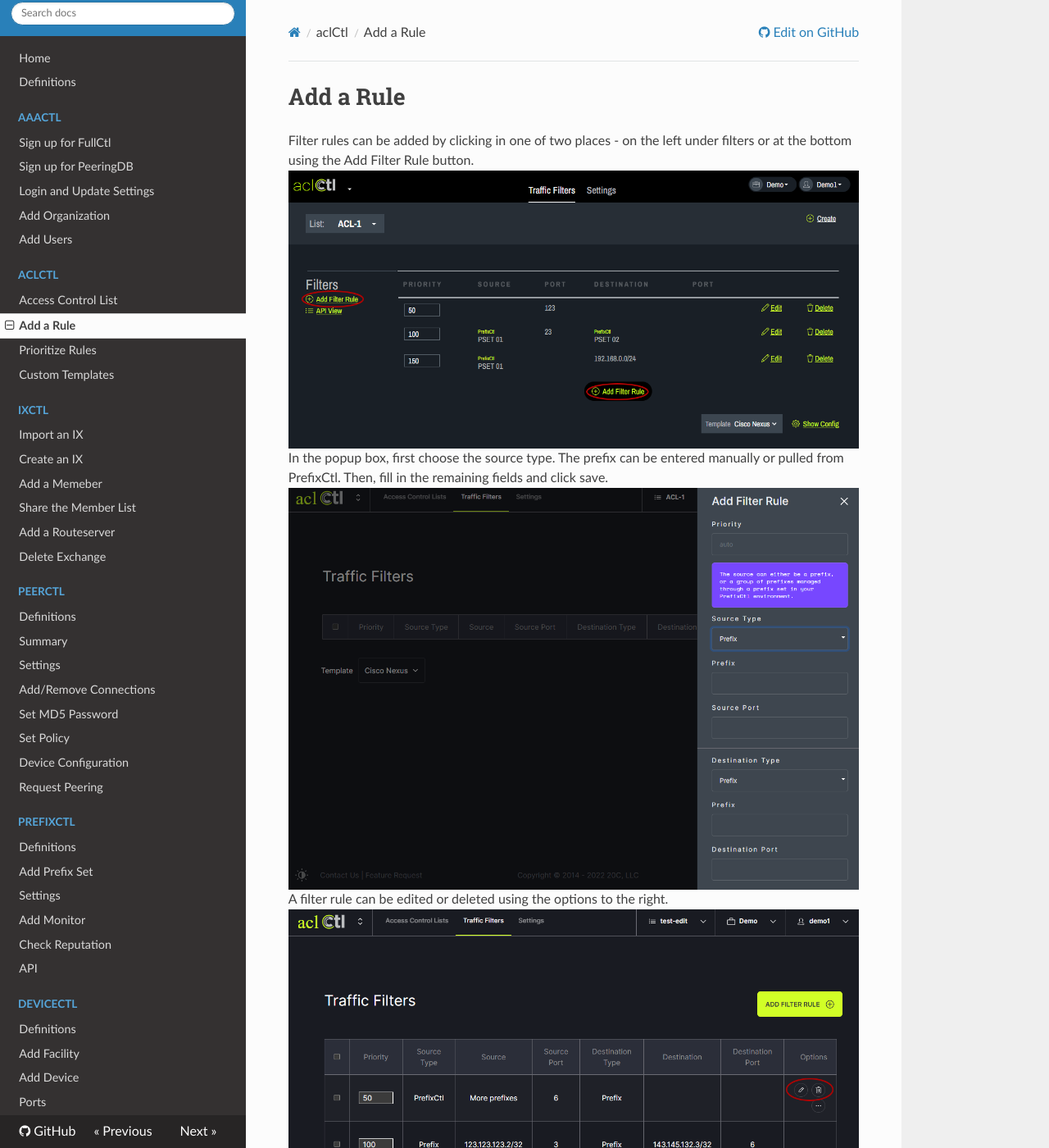
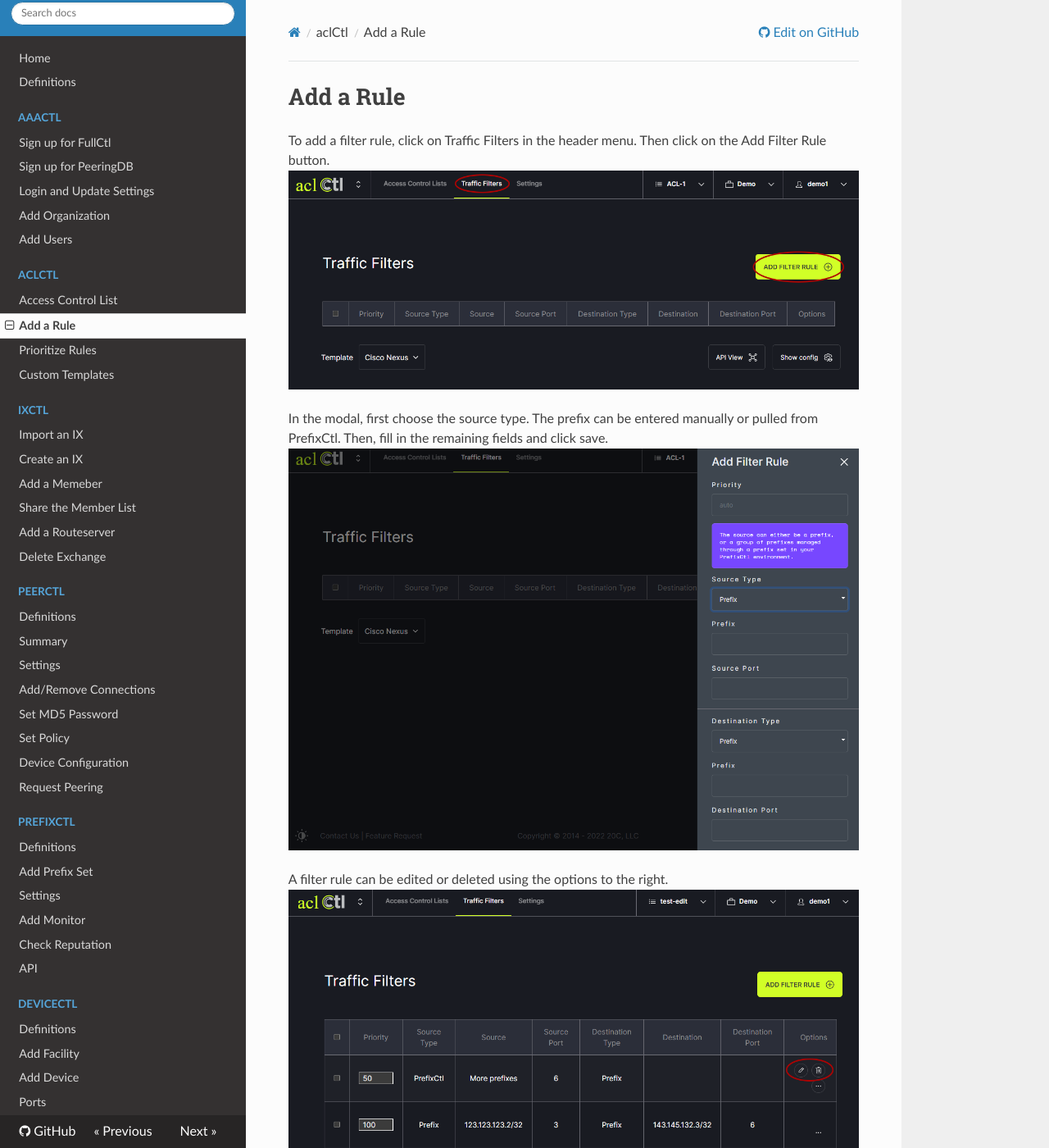
Before and after one commit to fullctl/docs.fullctl.com, an MkDocs documentation site: the page built from docs/aclCtl/Add-a-Rule.md, in a window 1280 px wide and 1400 px high. Shown: the whole window at 82% size. Built offline with MkDocs 1.6.1, drawn with Linux system fonts in a browser that asks for light colours; nearby versions of some CDN libraries; some of the changed text lies outside the part shown.

Commit message:
Update Add-a-Rule.md

```diff
--- a/docs/aclCtl/Add-a-Rule.md
+++ b/docs/aclCtl/Add-a-Rule.md
@@ -1,10 +1,16 @@
 # Add a Rule
-Filter rules can be added by clicking in one of two places - on the left under filters or at the bottom using the Add Filter Rule button.
-   ![](img/acladdrule.png)
-In the popup box, first choose the source type. The prefix can be entered manually or pulled from PrefixCtl. Then, fill in the remaining fields and click save.
+
+To add a filter rule, click on Traffic Filters in the header menu. Then click on the Add Filter Rule button.
+   ![](img/addrule.png)
+
+In the modal, first choose the source type. The prefix can be entered manually or pulled from PrefixCtl. Then, fill in the remaining fields and click save.
    ![](img/addfilterrulebox.png)
+
 A filter rule can be edited or deleted using the options to the right.
    ![](img/acleditdelete.png)
-To review the generated filter rule configuration, click on Show Config and a popup box will appear.
+
+To review the generated Access Control List filter rule configuration, click on Show Config and a popup box will appear.
    ![](img/aclshowconfig.png)
+
+The config can be copied from this box.
    ![](img/aclshowconfigbox.png)
```
